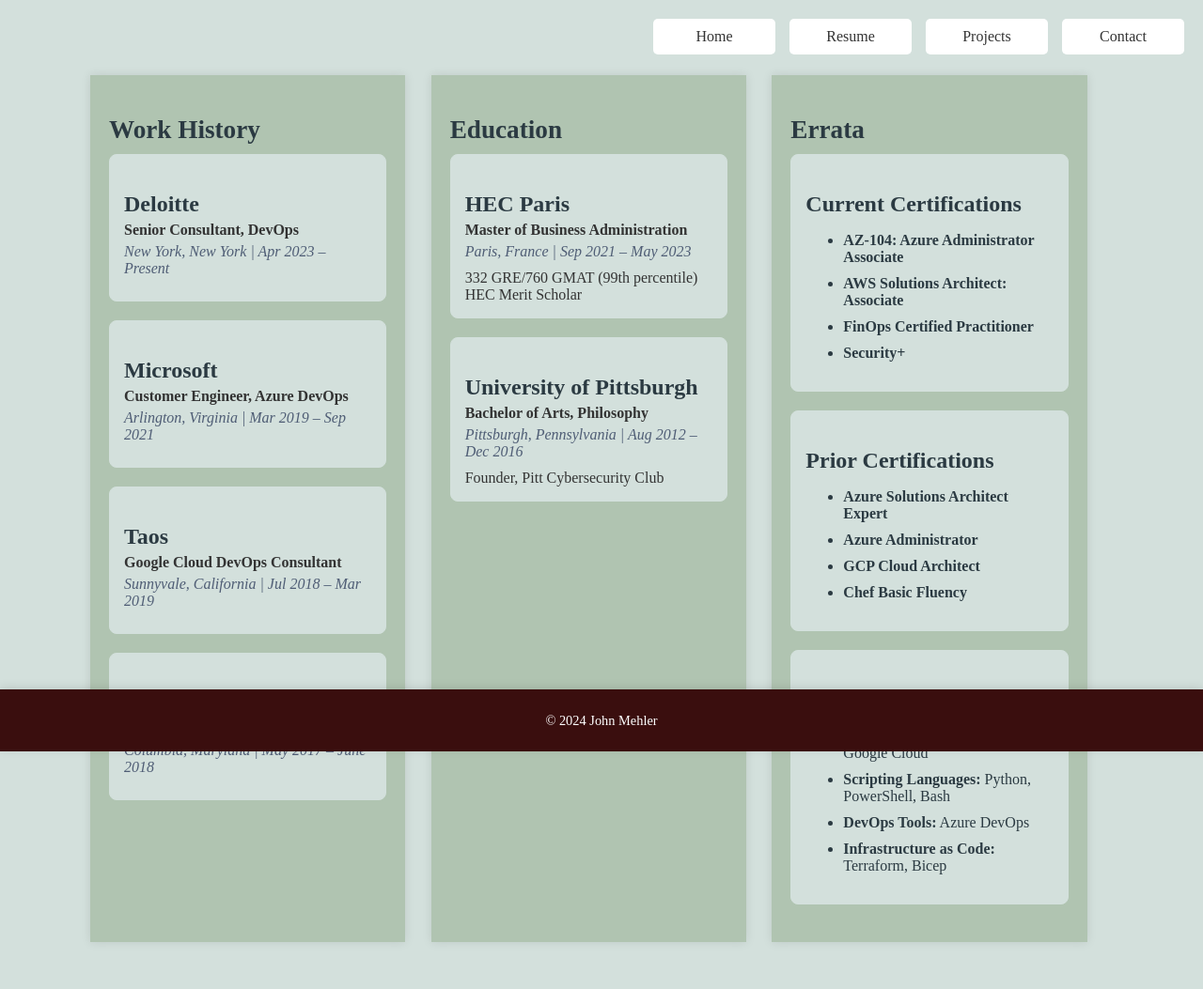
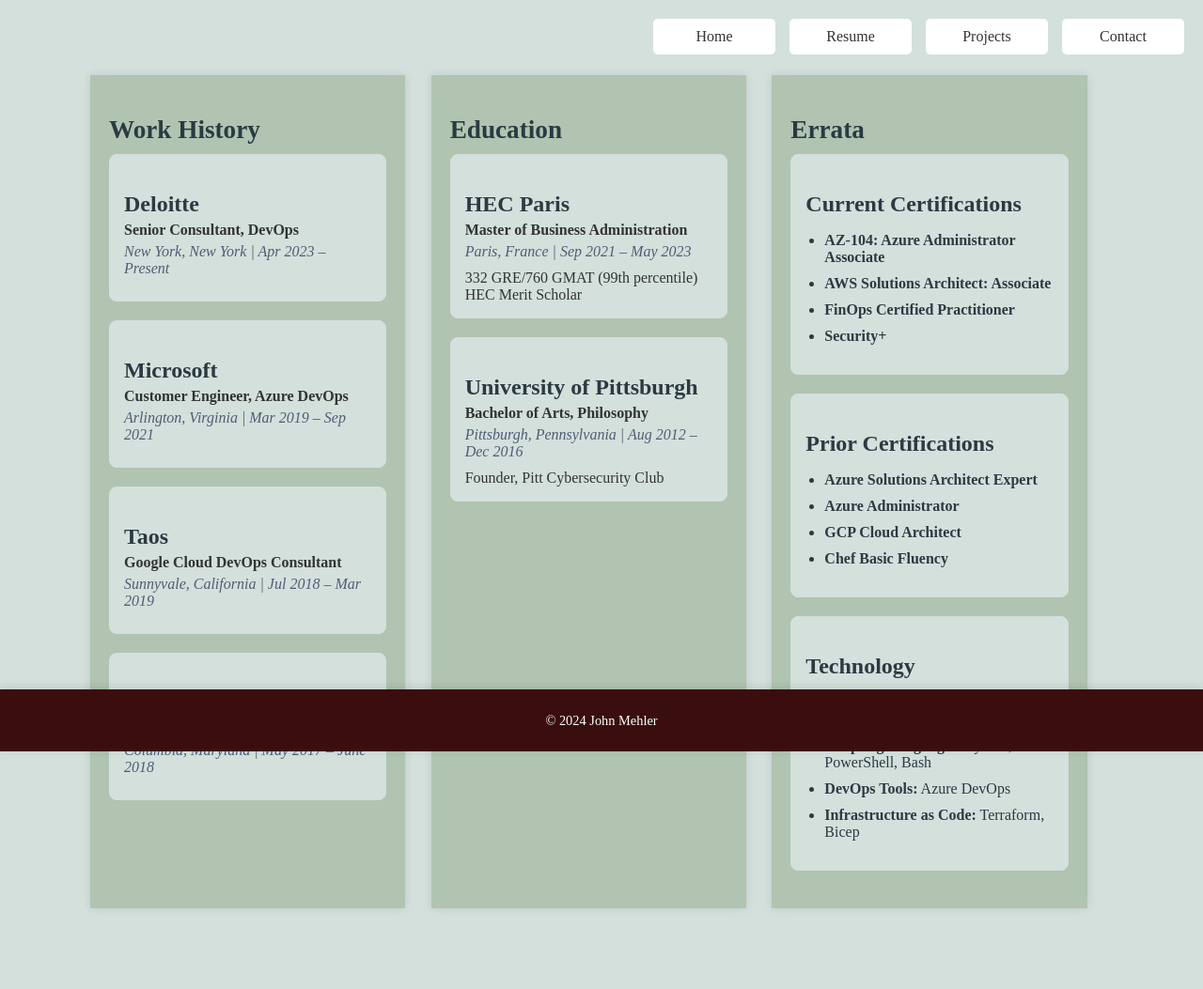
Before and after one commit to johnmehler/Website, a Flask app: page /resume in a window 1280 px wide. Shown: the whole page at 94% size. After the commit the page ends 967 px from the top, so only its background shows below. Run offline with Flask 3, Linux system fonts and the light colour scheme.

Commit message:
Adding ul li

```diff
--- a/static/resume.css
+++ b/static/resume.css
@@ -29,6 +29,10 @@ h3 {
     font-size: 1.5rem;
     margin-bottom: 5px;
     color: #2b3a42; /* Dark greenish-gray */
+}
+
+ul {
+    padding-left: 20px;
 }
 
 ul li {
```
